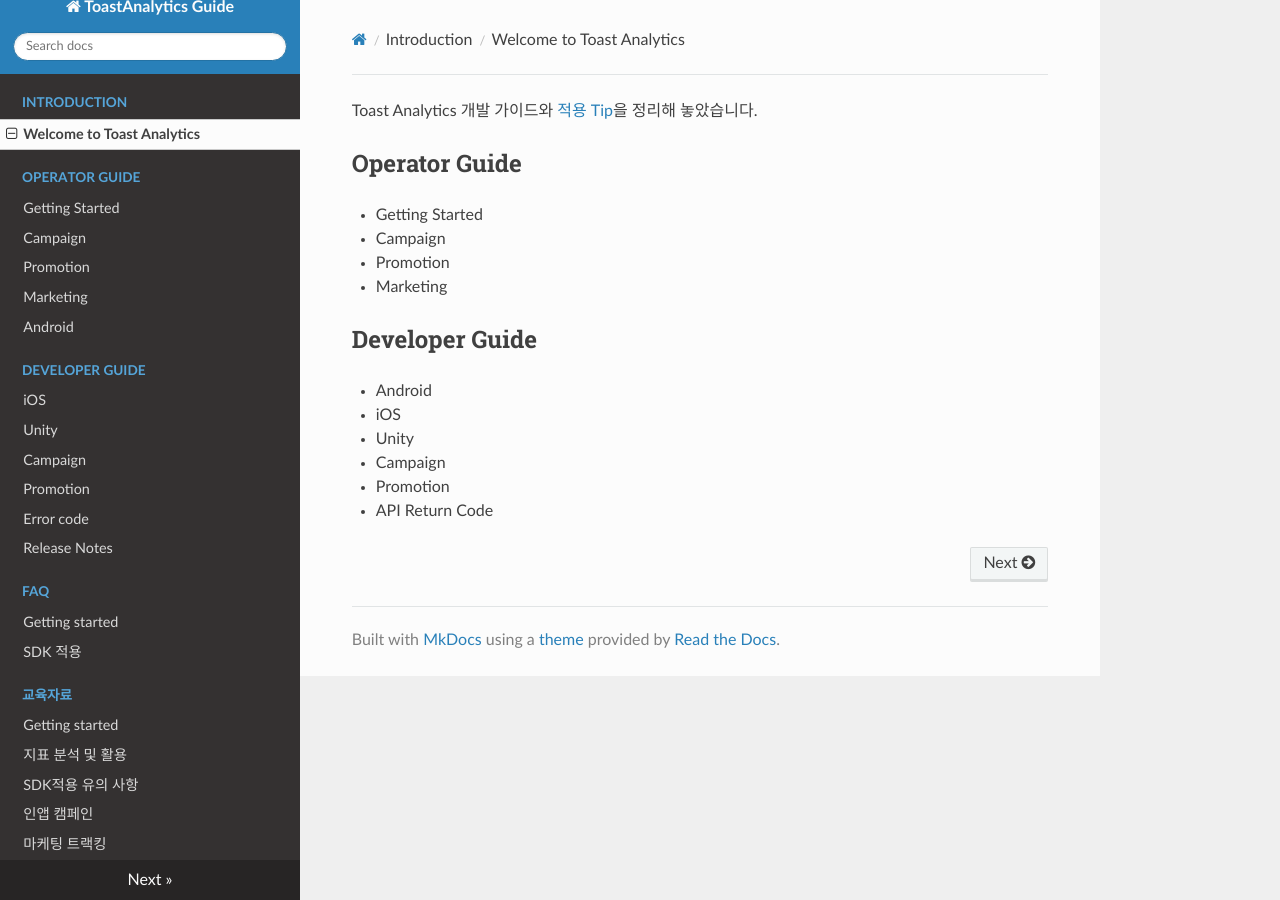
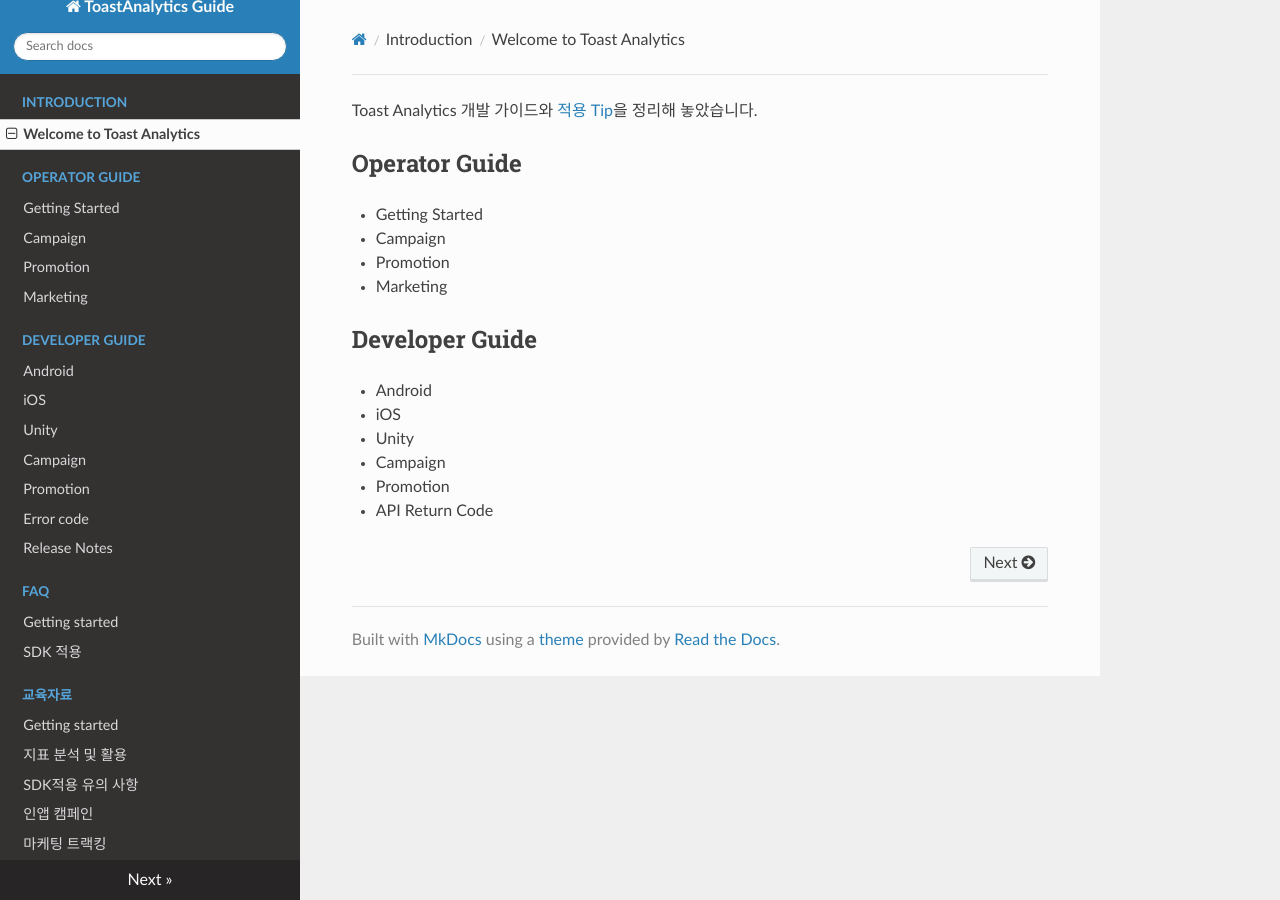
Before and after one commit to ToastAnalytics/ToastAnalytics, an MkDocs documentation site: the page built from docs/index.md, in a window 1280 px wide. Built offline with MkDocs 1.6.1, drawn with Linux system fonts in a browser that asks for light colours; nearby versions of some CDN libraries; old or Windows-style settings are respelled for this version of MkDocs.

```diff
--- a/mkdocs.yml
+++ b/mkdocs.yml
@@ -12,8 +12,8 @@ pages:
 - ['Developer/3. Promotion Guide.md', 'Operator Guide', 'Promotion']
 - ['Developer/3. marketing Guide.md', 'Operator Guide', 'Marketing']
 
-#- ['Developer/4. Android Developer Guide.md', 'Developer Guide', 'Android']
-- ['https://github.nhnent.com/TOASTCloud/DOCUMENT/blob/master/docs/Analytics/App%20Analytics/iOS%20Developer%60s%20Guide.md', 'Android']
+- ['Developer/4. Android Developer Guide.md', 'Developer Guide', 'Android']
+#- ['https://github.nhnent.com/TOASTCloud/DOCUMENT/blob/master/docs/Analytics/App%20Analytics/iOS%20Developer%60s%20Guide.md', 'Android']
 - ['Developer/5. iOS Developer Guide.md', 'Developer Guide', 'iOS']
 - ['Developer/6. Unity Developer Guide.md', 'Developer Guide', 'Unity']
 - ['Developer/7. Campaign Developer Guide.md', 'Developer Guide', 'Campaign']
```
